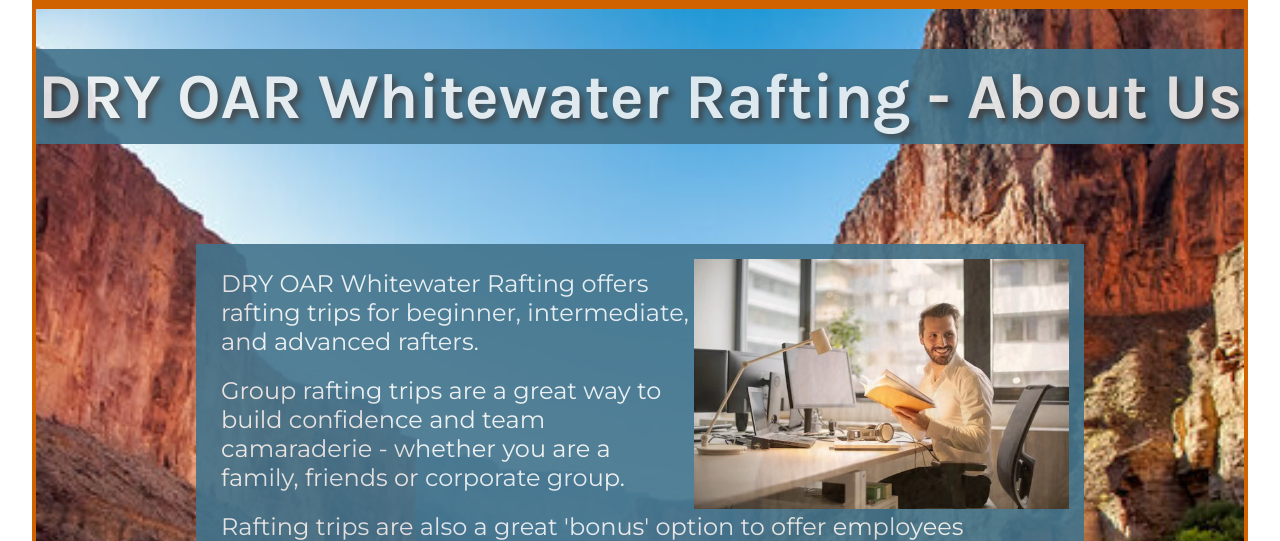
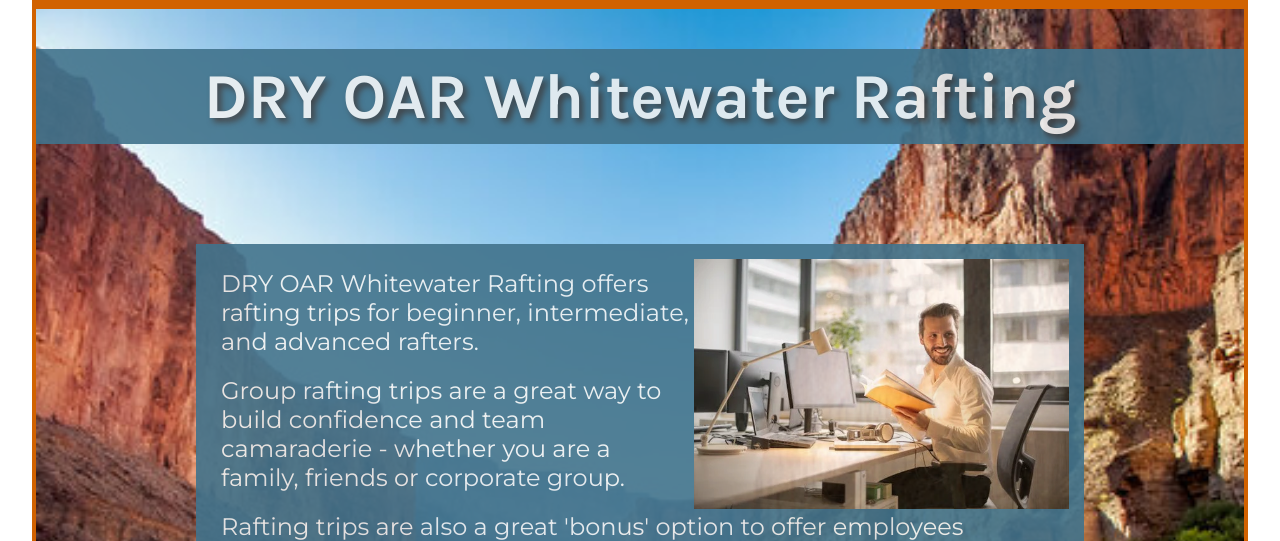
Before and after one commit to chandafrey/wdd130, a plain HTML site: page wwr/about.html in a window 1280 px wide. Shown: the part 259-800 px from the top of the page. Drawn offline with Linux system fonts and the light colour scheme.

Commit message:
Changed About us to Title in head section instead of h1 element

```diff
--- a/wwr/about.html
+++ b/wwr/about.html
@@ -5,7 +5,7 @@
     <meta name="viewport" content="width=device-width, initial-scale=1.0">
     <meta name="description" content="Dry Bar Whitewater Rafting">
     <meta name="author" content="Chanda Frey">
-    <title>Dry Bar Whitewater Rafting</title>
+    <title>Dry Bar Whitewater Rafting - About Us</title>
 
     <link rel="preconnect" href="https://fonts.googleapis.com">
     <link rel="preconnect" href="https://fonts.gstatic.com" crossorigin>
@@ -30,7 +30,7 @@
     <main>
         <div class="hero">
             <img src="images/rafting-hero.jpg" alt="hero image rafting">
-            <h1>DRY OAR Whitewater Rafting - About Us</h1>
+            <h1>DRY OAR Whitewater Rafting</h1>
             <article>
                 <img src="images/happy-employee2.webp" alt="Happy employee at work">
                 <p>DRY OAR Whitewater Rafting offers rafting trips for beginner, intermediate, and advanced rafters.</p>
```
